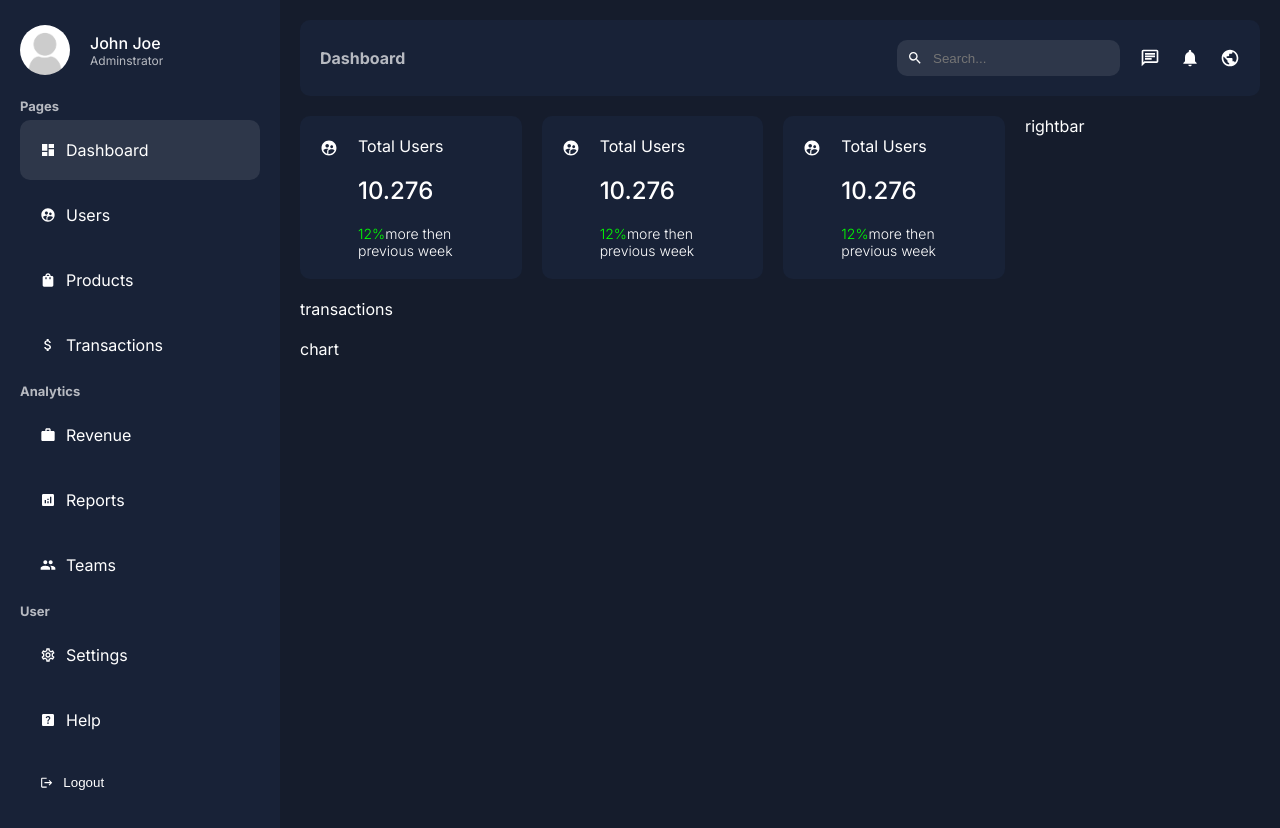
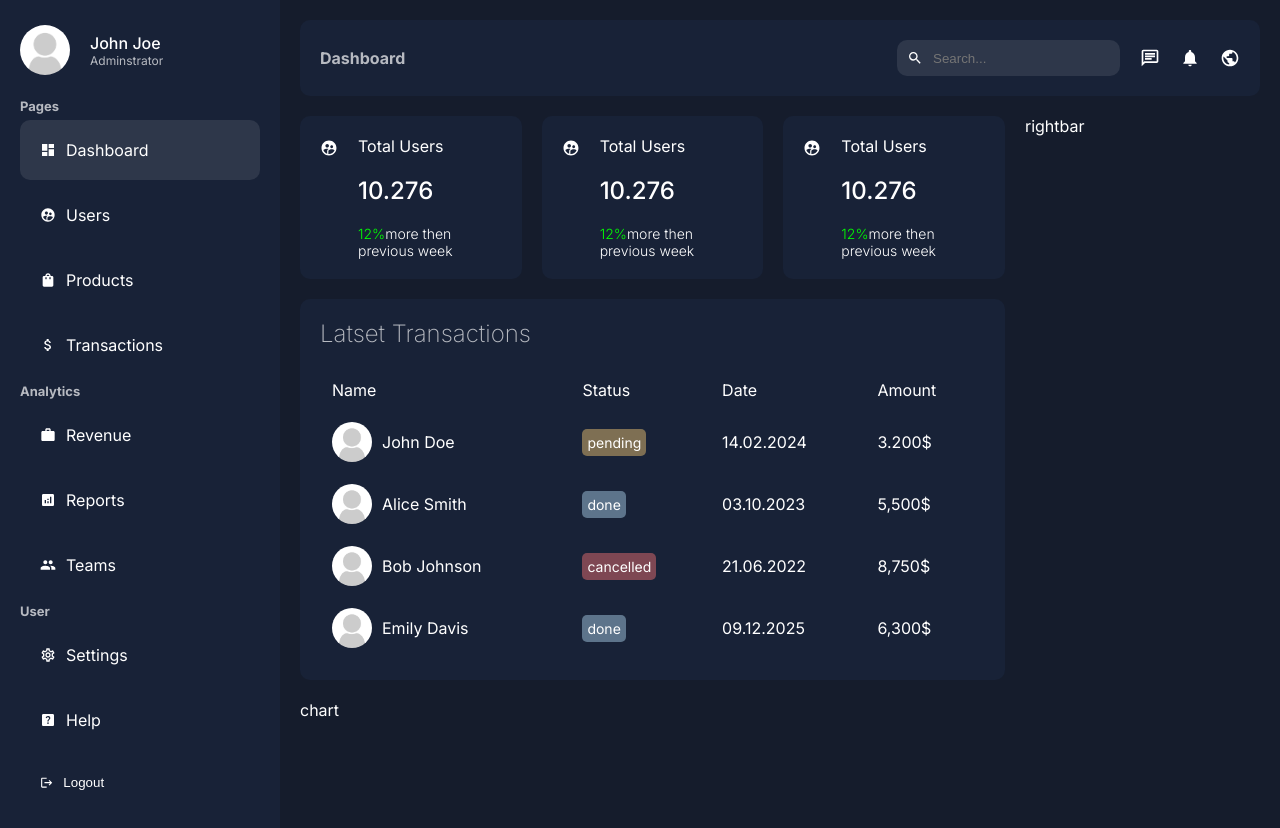
Before and after one commit to akramoo/Dashboard-, a Next.js app: page /dashboard in a window 1280 px wide. Built offline with nearby package versions, Linux system fonts and the light colour scheme.

Commit message:
Create the transactions section

```diff
--- a/app/ui/dashboard/transactions/transactions.jsx
+++ b/app/ui/dashboard/transactions/transactions.jsx
@@ -1,11 +1,52 @@
-import styles from './transactions.module.css'
+import styles from "./transactions.module.css";
+import TableContent from "./tableContent/tableContent";
 
 const Transactions = () => {
   return (
     <div className={styles.container}>
-        transactions
+      <h2 className={styles.title}>Latset Transactions</h2>
+      <table className={styles.table}>
+        <thead>
+          <tr>
+            <td>Name</td>
+            <td>Status</td>
+            <td>Date</td>
+            <td>Amount</td>
+          </tr>
+        </thead>
+        <tbody>
+          <TableContent
+            imgPath="/noavatar.png"
+            name="John Doe"
+            status="pending"
+            date="14.02.2024"
+            amount="3.200$"
+          />
+          <TableContent
+            imgPath="/noavatar.png"
+            name="Alice Smith"
+            status="done"
+            date="03.10.2023"
+            amount="5,500$"
+          />
+          <TableContent
+            imgPath="/noavatar.png"
+            name="Bob Johnson"
+            status="cancelled"
+            date="21.06.2022"
+            amount="8,750$"
+          />
+          <TableContent
+            imgPath="/noavatar.png"
+            name="Emily Davis"
+            status="done"
+            date="09.12.2025"
+            amount="6,300$"
+          />
+        </tbody>
+      </table>
     </div>
-  )
-}
+  );
+};
 
-export default Transactions
+export default Transactions;
--- a/app/ui/dashboard/transactions/transactions.module.css
+++ b/app/ui/dashboard/transactions/transactions.module.css
@@ -0,0 +1,19 @@
+.container {
+    background-color: var(--bgSoft);
+    padding: 20px;
+    border-radius: 10px;
+}
+
+.title {
+    margin-bottom: 20px;
+    font-weight: 200;
+    color: var(--textSoft);
+}
+
+.table {
+    width: 100%;
+}
+
+.table td{
+    padding: 10px;
+}
```
